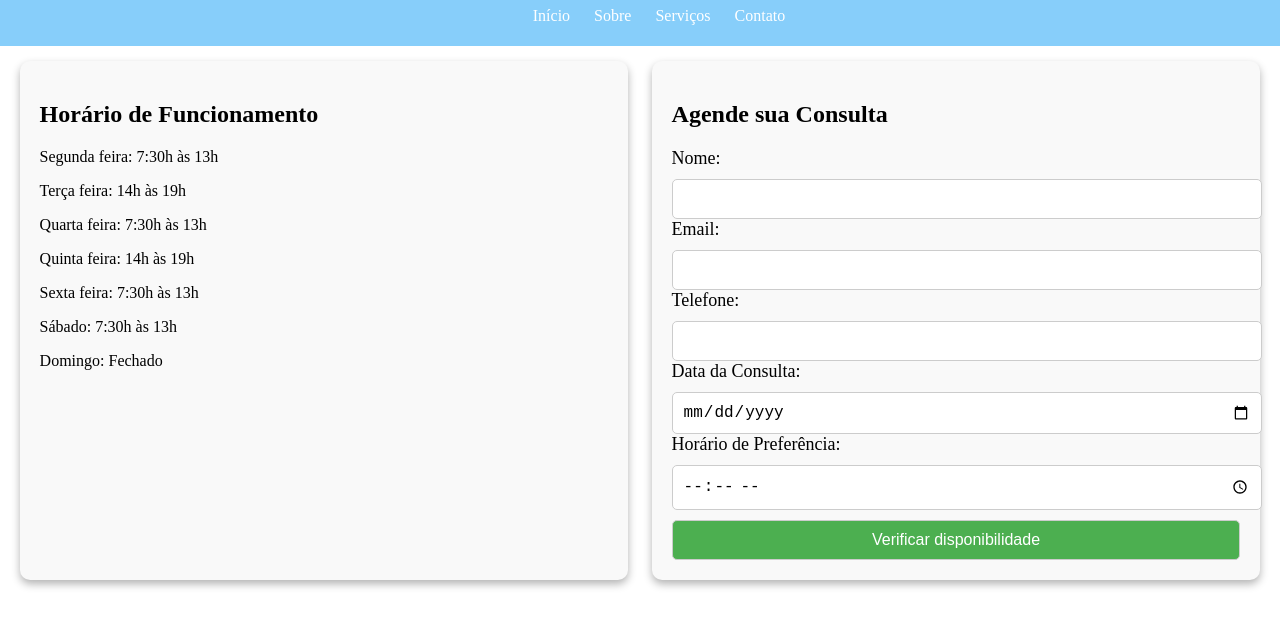
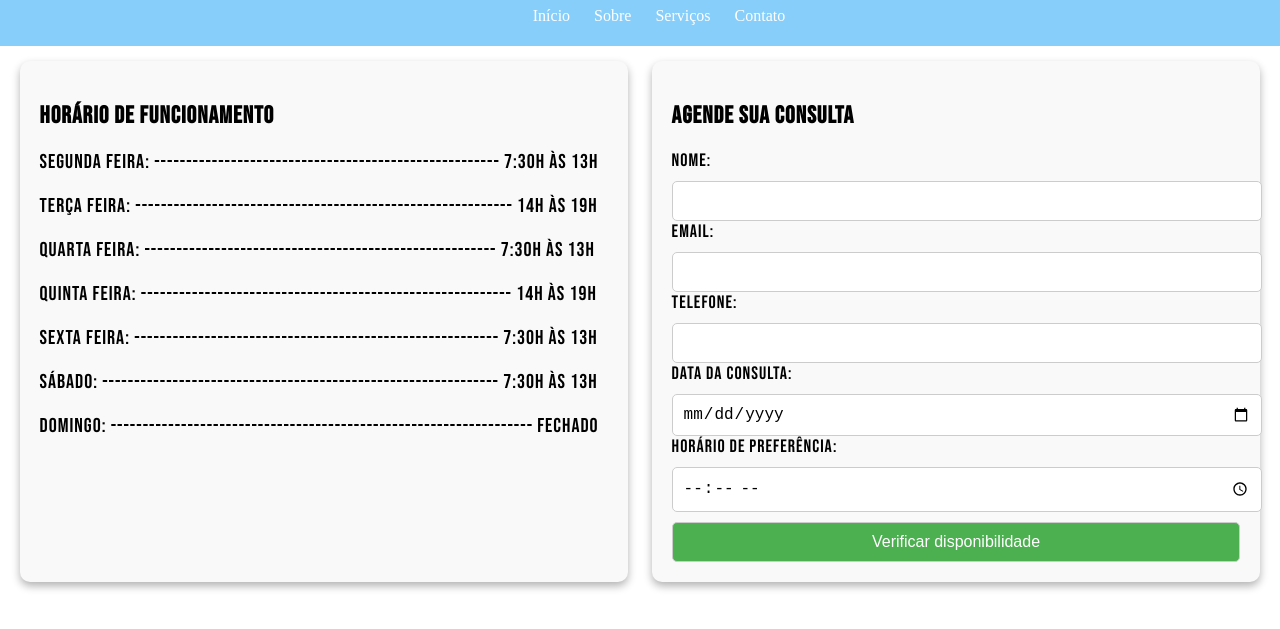
Before and after one commit to vinipadilha/Experiencia-Criativa, a plain HTML site: page página-dentista/codigo/contato.html in a window 1280 px wide. Shown: the part 69-698 px from the top of the page. Drawn offline with Linux system fonts and the light colour scheme.

Commit message:
atualizando pag contatos

```diff
--- a/página-dentista/codigo/contato.html
+++ b/página-dentista/codigo/contato.html
@@ -22,13 +22,13 @@
     <div class="container1">
         <div class="Horario">
             <h2>Horário de Funcionamento</h2>
-            <p>Segunda feira: 7:30h às 13h</p>
-            <p>Terça feira: 14h às 19h</p>
-            <p>Quarta feira: 7:30h às 13h</p>
-            <p>Quinta feira: 14h às 19h</p>
-            <p>Sexta feira: 7:30h às 13h</p>
-            <p>Sábado: 7:30h às 13h</p>
-            <p>Domingo: Fechado</p>
+            <p>Segunda feira: ------------------------------------------------------ 7:30h às 13h</p>
+            <p>Terça feira: ----------------------------------------------------------- 14h às 19h</p>
+            <p>Quarta feira: ------------------------------------------------------- 7:30h às 13h</p>
+            <p>Quinta feira: ---------------------------------------------------------- 14h às 19h</p>
+            <p>Sexta feira: --------------------------------------------------------- 7:30h às 13h</p>
+            <p>Sábado: -------------------------------------------------------------- 7:30h às 13h</p>
+            <p>Domingo: ------------------------------------------------------------------ Fechado</p>
         </div>
 
         <div class="formulario">
--- a/página-dentista/codigo/index.css
+++ b/página-dentista/codigo/index.css
@@ -87,11 +87,19 @@ nav a {
     border-radius: 10px;
     box-shadow: 0 4px 8px rgba(0, 0, 0, 0.3);
     margin-top: 30px;
+    font-family: "Bebas Neue", sans-serif;
+    letter-spacing: 1px;
 }
 
 .Horario h2, .formulario h2 {
     margin-bottom: 20px;
     font-size: 24px;
+    font-family: "Bebas Neue", sans-serif;
+    letter-spacing: 1px;
+}
+
+.Horario p{
+    font-size: 20px;
 }
 
 label {
```
